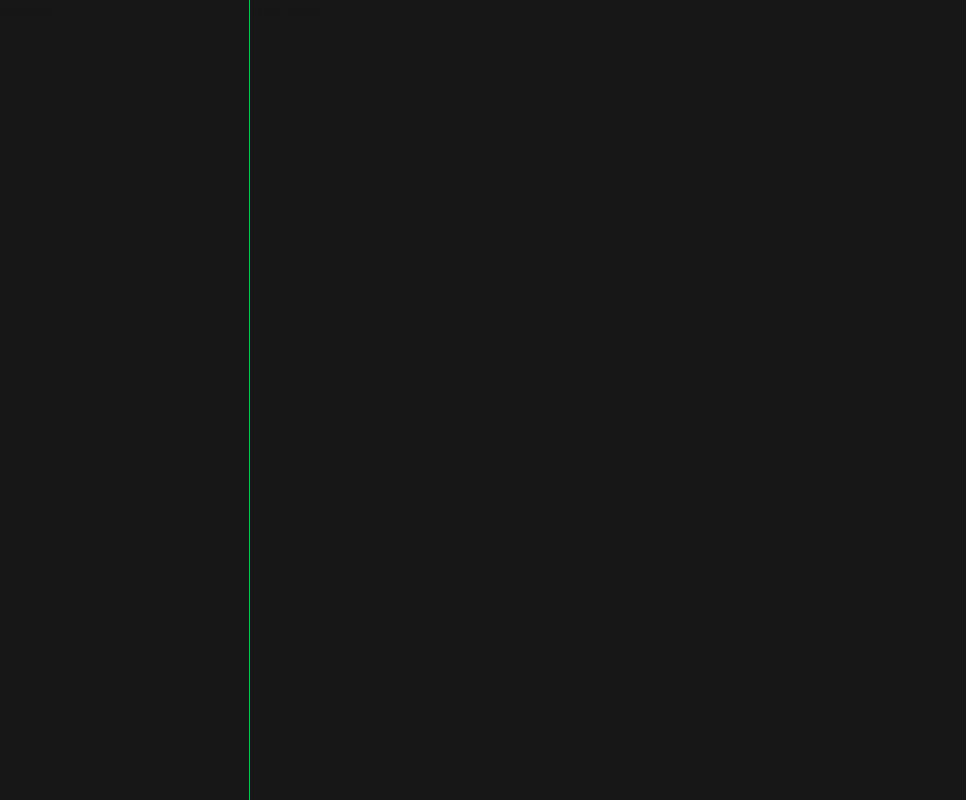
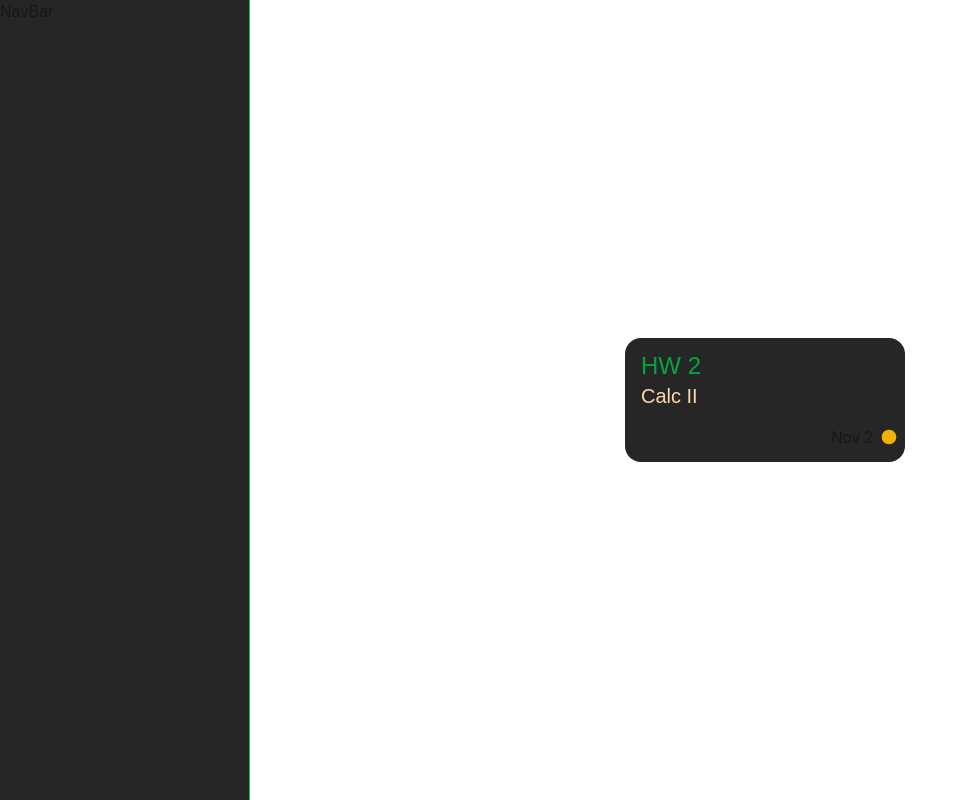
Before and after one commit to Jorgeag2004/study-stack, a Next.js app: page /test in a window 1280 px wide. Shown: the whole page, without its empty margins (0-966 px from the left). Built offline with nearby package versions, Linux system fonts and the light colour scheme.

Commit message:
Created Presentaional AssignmentCard component

```diff
--- /dev/null
+++ b/src/app/components/AssignmentCard.tsx
@@ -0,0 +1,29 @@
+import { Circle } from 'lucide-react'
+
+interface AssignmentCardProps {
+    name: string,
+    course: string;
+    dueDate: string,
+    color: string,
+}
+
+const colorMap: Record<string, string> = {
+    "yellow-600": "fill-yellow-500 stroke-yellow-500",
+    "green-600": "fill-green-600 stroke-green-600",
+    "red-600": "fill-red-600 stroke-red-600",
+};
+
+
+export const AssignmentCard = (props: AssignmentCardProps) => {
+
+    const circleStyle: string = `w-4 h-4 absolute bottom-[17px] right-2 ${colorMap[props.color] ?? ""}`;
+
+    return (
+        <div className="relative w-70 rounded-2xl h-31 bg-neutral-800">
+            <p className="text-2xl text-green-600 pt-3 pl-4">{props.name}</p>
+            <p className="text-xl text-orange-200 pl-4">{props.course}</p>
+            <p className="absolute bottom-3 right-8">{props.dueDate}</p>
+            <Circle className={circleStyle} />
+        </div>
+    )
+}
--- a/src/app/components/NavBar.tsx
+++ b/src/app/components/NavBar.tsx
@@ -1,6 +1,6 @@
 export const NavBar = () => {
     return (
-        <div className="w-[15%] h-[100%] min-w-[250px] max-w-[350px] bg-neutral-900 border-r border-green-500">
+        <div className="w-[15%] h-[100%] min-w-[250px] max-w-[350px] bg-neutral-800 border-r border-green-500">
             <h1>NavBar</h1>
         </div>
     )
--- a/src/app/page.tsx
+++ b/src/app/page.tsx
@@ -1,6 +1,6 @@
 export default function Home() {
   return (
-  <div className="h-[100%] w-[100%] bg-neutral-900">
+  <div className="h-[100%] w-[100%] bg-neutral-800">
     <h1>Main Page</h1>
   </div>
   );
--- a/src/app/test/page.tsx
+++ b/src/app/test/page.tsx
@@ -1,8 +1,10 @@
+import {AssignmentCard} from "@/app/components/AssignmentCard";
+
 export default function page(){
 
     return(
-        <div className="h-[100%] w-[100%] bg-neutral-900">
-            <h1>Test page</h1>
+        <div className="h-[100%] w-[100%] flex justify-center items-center bg-white">
+            <AssignmentCard name={"HW 2"} course={"Calc II"} dueDate={"Nov 2"} color={"yellow-600"}/>
         </div>
     )
 }
```
Also changed, not shown: package.json (+7 -6 lines), 2 other files (tests, documents, lock files or other folders).
